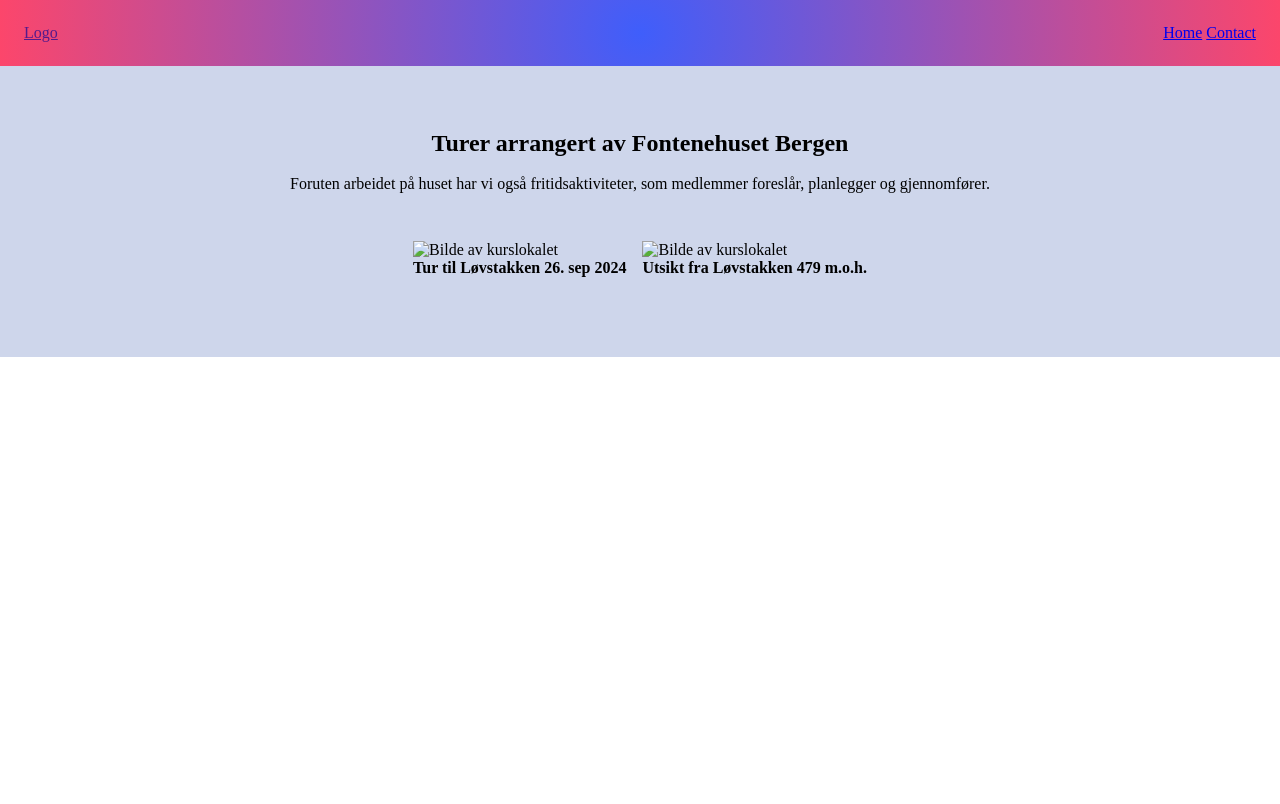
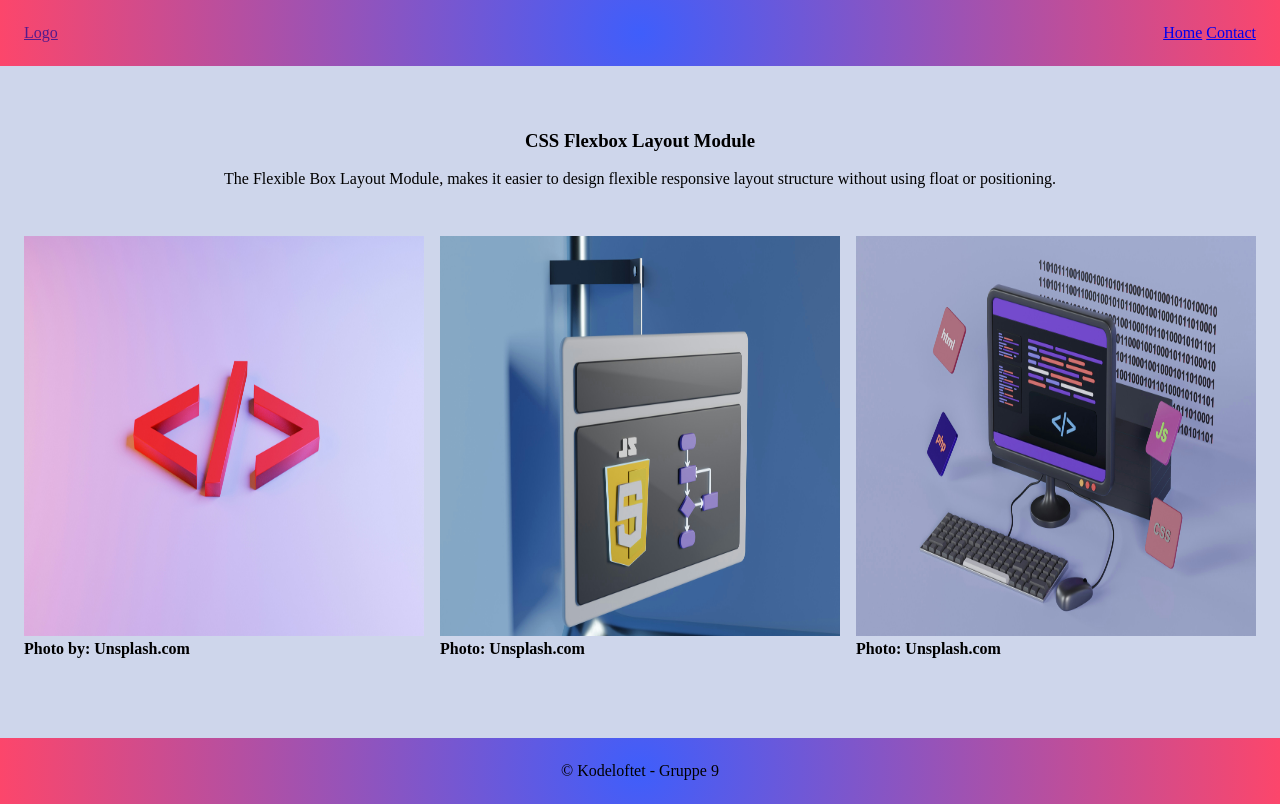
Before and after one commit to Tanjakidoy/Flexbox-Test, a website: page index.html in a window 1280 px wide. Drawn offline with Linux system fonts and the light colour scheme.

Commit message:
After lesson

```diff
--- a/index.html
+++ b/index.html
@@ -22,25 +22,38 @@
       <main>
 
         <section class="section_1">
-          <h2>Turer arrangert av Fontenehuset Bergen</h2><br>
-          <p>Foruten arbeidet på huset har vi også fritidsaktiviteter, som medlemmer foreslår, planlegger og gjennomfører.</p>
-
+          <h3>CSS Flexbox Layout Module</h3>
+          <p><br>
+            The Flexible Box Layout Module, makes it easier to design flexible
+            responsive layout structure without using float or positioning.
+          </p>
 
           <div class="image-container">
 
           <div class="image-item">
-          <img src="Fontenehuset 1.jpg" alt="Bilde av kurslokalet"width="300" height="400">
-          <h4>Tur til Løvstakken 26. sep 2024</h4>
+          <img src="HTML.jpg" alt="Bilde av kurslokalet"width="400" height="400">
+          <h4>Photo by: Unsplash.com</h4>
           </div>
 
           <div class="image-item">
-          <img src="Fontenehuset 2.jpg" alt="Bilde av kurslokalet"width="300" height="400">
-          <h4>Utsikt fra Løvstakken 479 m.o.h.</h4>
+          <img src="Unsplash 1.jpg" alt="Bilde av kurslokalet"width="400" height="400">
+          <h4>Photo: Unsplash.com</h4>
           </div>
+
+          <div class="image-item">
+            <img src="Unsplash 2.jpg" alt="Bilde av kurslokalet"width="400" height="400">
+            <h4>Photo: Unsplash.com</h4>
+            </div>
+
+
 
 
         </section>
 
     </main>
+
+    <footer class="footer-content">
+      <p1>&copy Kodeloftet - Gruppe 9 </p1>
+    </footer>
   </body>
 </html>
--- a/styles.css
+++ b/styles.css
@@ -32,3 +32,14 @@
   margin-top: 3rem;
   margin-bottom: 3rem;
 }
+
+.footer-content {
+  padding: 1.5rem;
+  background: rgb(63, 94, 251);
+  background: radial-gradient(
+    circle,
+    rgba(63, 94, 251, 1) 0%,
+    rgba(252, 70, 107, 1) 100%
+  );
+  text-align: center;
+}
```
Also changed, not shown: HTML.jpg (added), Unsplash 1.jpg (added), Unsplash 2.jpg (added), Unsplash 3.jpg (added).
